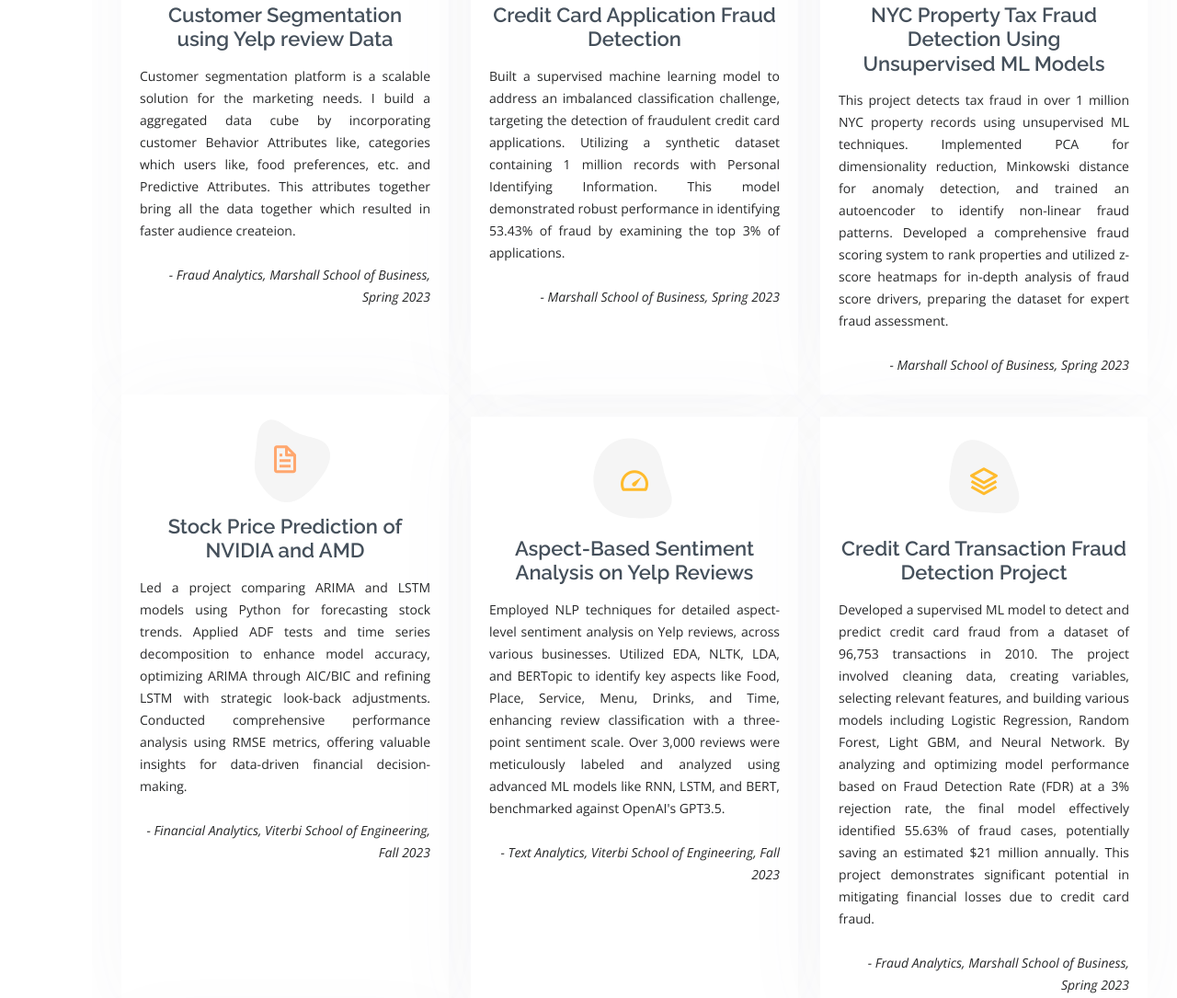
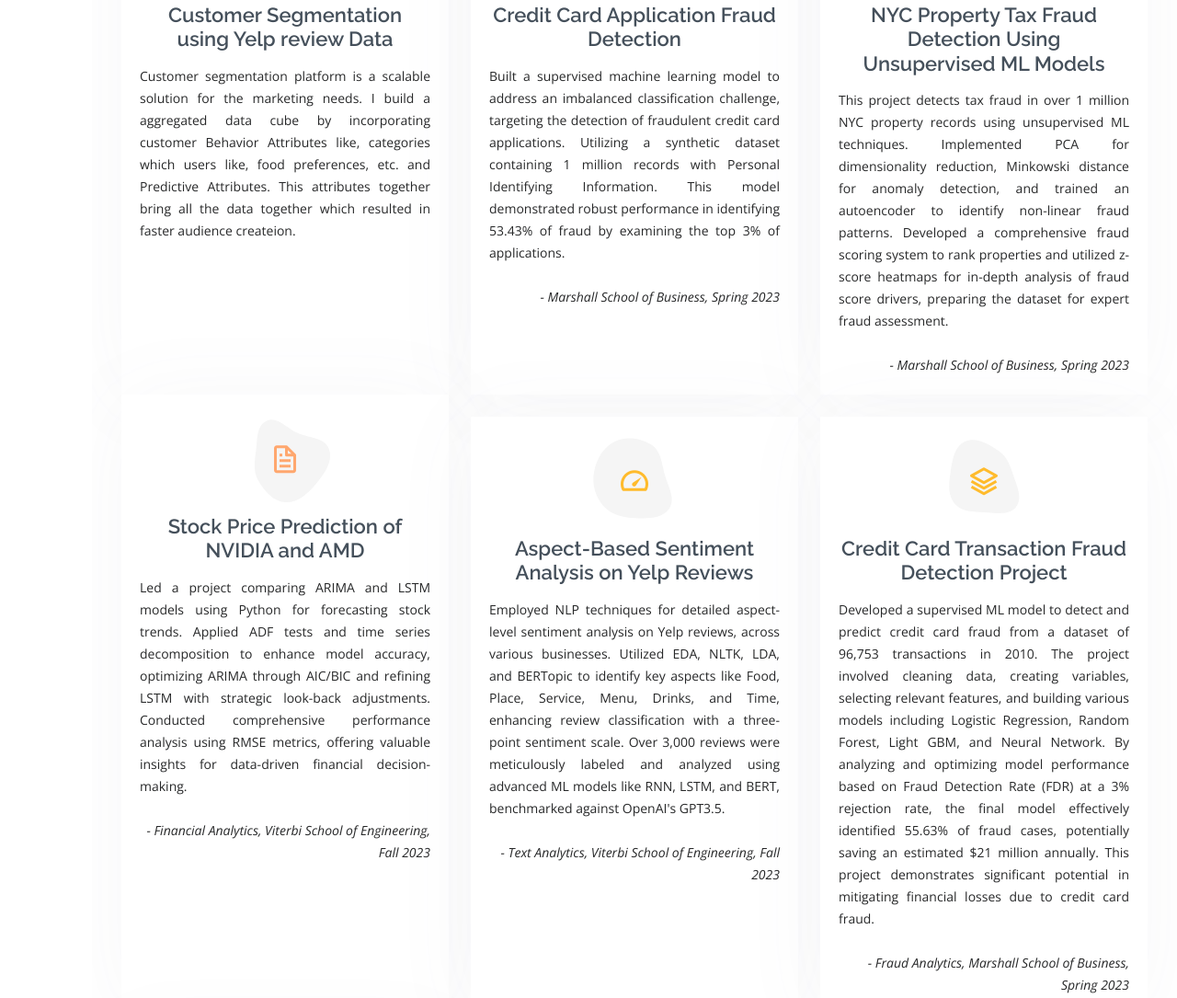
Before and after one commit to ankur1508ojha/ankur1508ojha.github.io, a plain HTML site: page index.html in a window 1280 px wide. Shown: the part 4355-5440 px from the top of the page at 92% size. Drawn offline with nearby package versions, Linux system fonts and the light colour scheme.

Commit message:
error fix

```diff
--- a/index.html
+++ b/index.html
@@ -568,8 +568,7 @@
                 food preferences, etc. and Predictive Attributes. This attributes together bring all the data together
                 which resulted in faster audience createion.</p>
               </br>
-              <p align="right" style="font-style:italic">- Fraud Analytics, Marshall School of Business, Spring 2023
-              </p>
+              <p align="right" style="font-style:italic"> </p>
             </div>
           </div>
 
```
